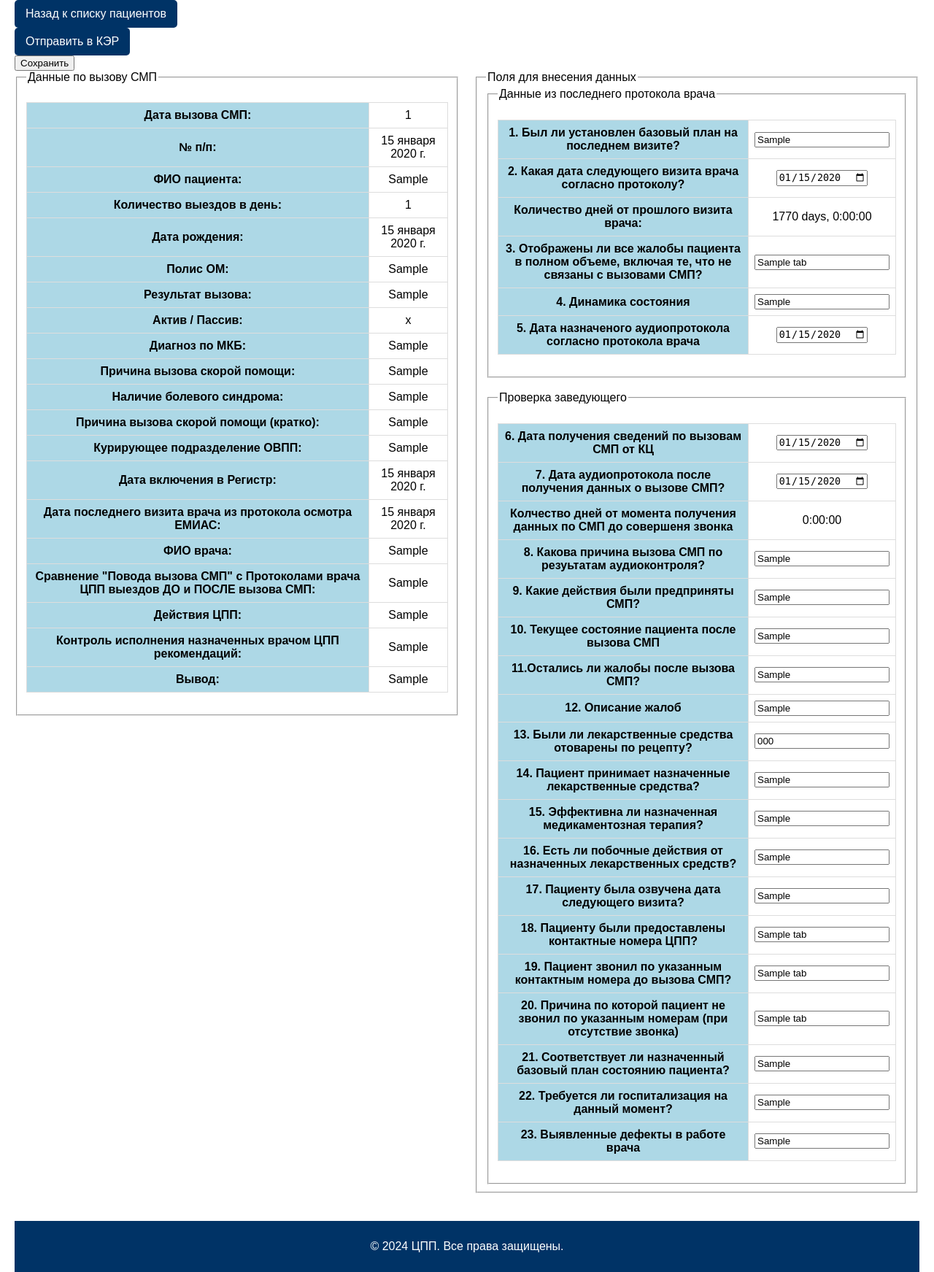
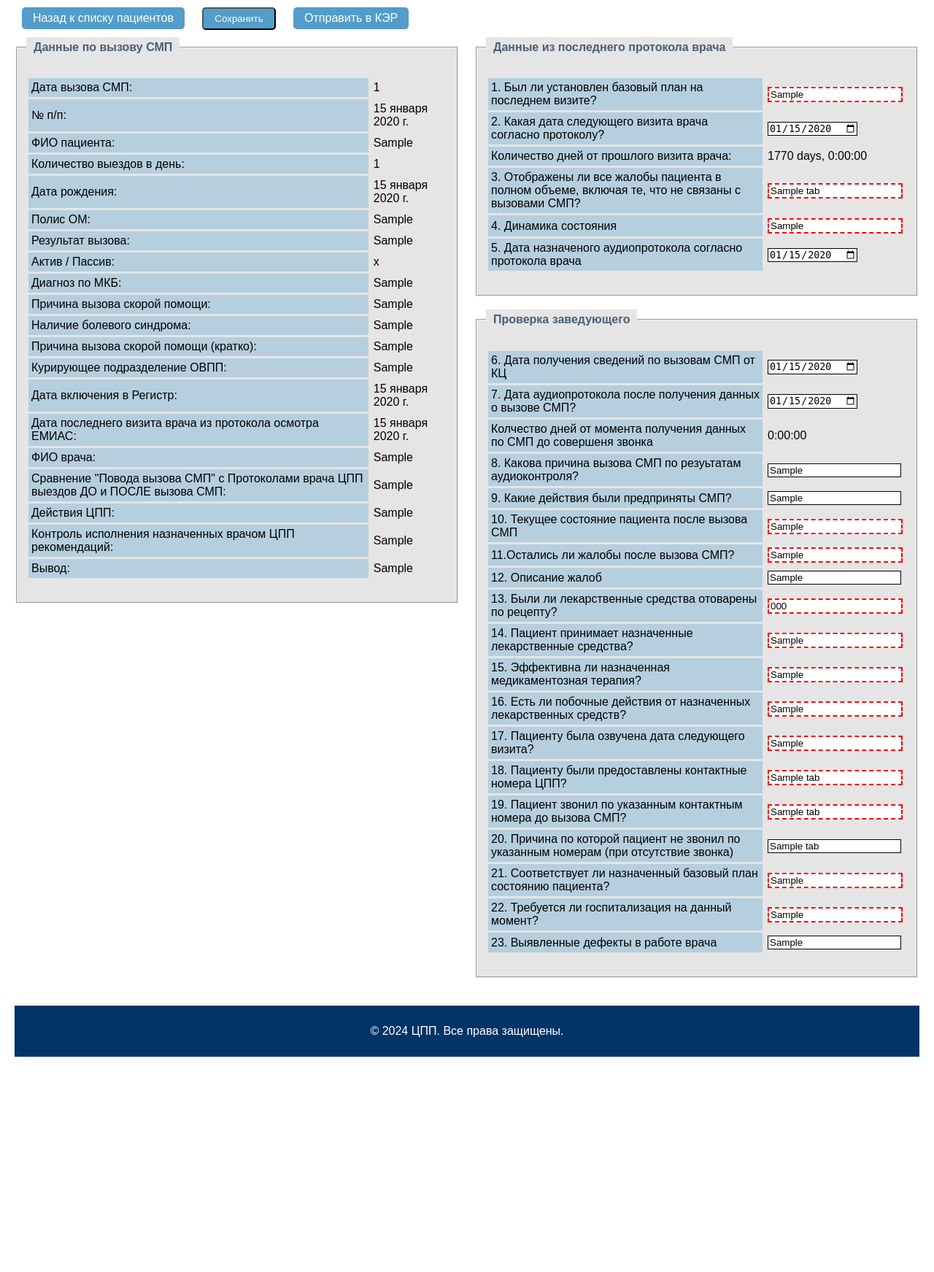
Before and after one commit to cheefdepat/smp, a Django app: page /edit/1/ in a window 1280 px wide. Shown: the part 146-1889 px from the top of the page at 73% size. After the commit the page ends 1594 px from the top, so only its background shows below. Run offline with Django 5.2, Linux system fonts and the light colour scheme; tables that the repository leaves empty hold one stand-in row (values such as "Sample post").

Commit message:
внешний вид стр пациентов, логирование, стили

```diff
--- a/myproj_smp/my_app_smp/static/css/styles.css
+++ b/myproj_smp/my_app_smp/static/css/styles.css
@@ -9,11 +9,14 @@
 }
 
 th {
-    background-color: #add8e6 !important; /* Светло-синий цвет для заголовка таблицы */
+    background-color: #b5cfde !important; /* Светло-синий цвет для заголовка таблицы */
+    font-weight: normal;
+    text-align: left;
+    color: #000000;
 }
 
 th, td {
-    text-align: center !important; /* Центрирование текста */
+    text-align: left !important; /* Центрирование текста */
 }
 
 header {
@@ -46,13 +49,13 @@
 }
 
 th, td {
-    border: 1px solid #ddd;
-    padding: 8px;
-    text-align: center; /* Центрирование текста */
+    border: 3px solid #e5e5e5;
+    padding: 4px;
+    text-align: left; /* Центрирование текста */
 }
 
 th {
-    background-color: #add8e6; /* Светло-синий цвет для заголовка таблицы */
+    background-color: #d4d4d4; /* Светло-синий цвет для заголовка таблицы */
 }
 
 footer {
@@ -63,6 +66,18 @@
     position: relative;
     bottom: 0;
     width: 100%;
+}
+
+fieldset {
+  background-color: #e5e5e5;
+  color: #000000;
+}
+
+legend {
+  background-color: #e5e5e5;
+  color: #495f75;
+  padding: 5px 10px;
+  font-weight: bold;
 }
 
 .pagination {
@@ -93,6 +108,22 @@
 .btn:hover {
     background-color: #005599; /* Цвет при наведении */
 }
+
+.btn_save {
+    display: inline-block;
+    padding: 6px 15px;
+    background-color: #529dc9; /* Темно-синий цвет */
+    color: white;
+    text-decoration: none;
+    border-radius: 5px;
+    transition: background-color 0.3s;
+    margin: 10px 10px;
+}
+
+.btn_save:hover {
+    background-color: #0070b0; /* Цвет при наведении */
+}
+
 .search-container {
     display: flex; /* Используем flexbox для горизонтального расположения */
     gap: 10px; /* Отступ между полями */
@@ -107,7 +138,15 @@
 }
 .field-group-2-columns {
     display: grid;
-    grid-template-columns: repeat(2, 1fr); /* 2 колонок */
+    grid-template-columns: repeat(2, 1fr); /* 2 колонки */
     gap: 20px; /* Промежуток между колонками */
     margin-bottom: 20px;
 }
+
+input:invalid {
+  border: 2px dashed red;
+}
+
+input:valid {
+  border: 1px solid black;
+}
--- a/myproj_smp/my_app_smp/templates/edit_pacient_short.html
+++ b/myproj_smp/my_app_smp/templates/edit_pacient_short.html
@@ -4,11 +4,9 @@
 {% block content %}
 
     <form method="POST">
-    <a href="{% url 'home' %}" class="btn">Назад к списку пациентов </a>  <br>
-        <a href="{% url 'send_to_ker' patient.id  %}" class="btn">Отправить в КЭР </a>  <br>
-
-        <button type="submit">Сохранить</button>
-
+        <a href="{% url 'home' %}" class="btn_save">Назад к списку пациентов </a>
+        <button class="btn_save" type="submit">Сохранить</button>
+        <a href="{% url 'send_to_ker' patient.id  %}" class="btn_save">Отправить в КЭР </a>
 
         {% csrf_token %}
 
@@ -102,13 +100,20 @@
             </div>
             <div>
                 <fieldset>
-                    <legend>Поля для внесения данных</legend>
-                    <fieldset>
                     <legend>Данные из последнего протокола врача</legend>
                     <table>
                         <tr>
                             <th>1. Был ли установлен базовый план на последнем визите?</th>
-                                <td><input type="text" name="byl_li_ustanovlen_bazovyj_plan_na_poslednem_vizite"  value="{{ patient.byl_li_ustanovlen_bazovyj_plan_na_poslednem_vizite }}" ></td>
+                            <td><input list="baz_plan" name="byl_li_ustanovlen_bazovyj_plan_na_poslednem_vizite"  value="{{ patient.byl_li_ustanovlen_bazovyj_plan_na_poslednem_vizite }}" required
+                                       pattern="1-5|1-14|1-30|1-60|Визит врача не назначен">
+                                <datalist id="baz_plan">
+                                    <option value="1-5">
+                                    <option value="1-14">
+                                    <option value="1-30">
+                                    <option value="1-60">
+                                    <option value="Визит врача не назначен">
+                                </datalist>
+                            </td>
                         </tr>
                         <tr>
                             <th>2. Какая дата следующего визита врача согласно протоколу?</th>
--- a/myproj_smp/my_app_smp/templates/home.html
+++ b/myproj_smp/my_app_smp/templates/home.html
@@ -41,7 +41,7 @@
         <a href="#" class="btn">КЭР</a>
         <a href="#" class="btn">Контакты</a>
         <a href="#" class="btn">Помощь</a>
-        <a href="/login/" class="btn">Авторизация</a>
+        <a href="/" class="btn">Авторизация</a>
        <a  href="{% url 'logout' %}" class="btn">Выход</a>
 
 
--- a/myproj_smp/my_app_smp/views.py
+++ b/myproj_smp/my_app_smp/views.py
@@ -12,8 +12,7 @@
 from django.contrib.auth.models import Group
 
 
-
-def login(request):
+def login_view(request):
     if request.method == 'POST':
         username = request.POST['username']
         password = request.POST['password']
@@ -21,22 +20,26 @@
 
         if user is not None:
             auth_login(request, user)
-            return redirect('home')  # Перенаправление на главную страницу
+            return redirect('home')
         else:
-            error_message = "Неверный логин или пароль."
+            error_message = "Вас нет в списке"
             return render(request, 'login.html', {'error_message': error_message})
 
     return render(request, 'login.html')
 
-# class MyprojectLogout(LogoutView):
-#     next_page  = reverse_lazy('home')
 
 def logout(request):
     auth_logout(request)  # Выход из аккаунта
     print("User logged out")  # Отладочное сообщение
-    return redirect('home')  # Перенаправление на главную страницу
+    return redirect('login')  # Перенаправление на главную страницу
+    # return render(request, 'login.html')
 
 
+# class MyprojectLogout(LogoutView):
+#     next_page  = reverse_lazy('login')
+
+
+# @login_required
 def home(request):
     # --------------
     # user_groups = request.user.groups.all()
@@ -95,14 +98,16 @@
         'records_per_page': records_per_page,
         'total_records': total_records,  # Передаем общее количество записей
         'unique_kurir': unique_kurir,  # Передаем уникальные значения в контекст
-        # 'groups': groups_, # Получаем все группы
+        'groups': user_groups_list, # Получаем все группы
     })
 
+# @login_required
 def patient_detail(request, id):
     patient = get_object_or_404(SmpRazborTab, id=id)  # Получаем запись по ID
 
     return render(request, 'patient_detail.html', {'patient': patient})
 
+# @login_required
 def edit_patient(request, id):
     patient = get_object_or_404(SmpRazborTab, id=id)
 
@@ -219,7 +224,6 @@
 
 
 def send_to_ker(request, id):
-# def send_to_ker(id):
     record = get_object_or_404(SmpRazborTab, id=id)
     record.ok_vps = "Передано в КЭР"  # Изменяем состояние поля
     record.save()  # Сохраняем изменения
--- a/myproj_smp/myproj_smp/urls.py
+++ b/myproj_smp/myproj_smp/urls.py
@@ -17,12 +17,16 @@
 from django.contrib import admin
 from django.urls import path, include
 from django.contrib.auth import views as auth_views
+from django.contrib.auth.views import LogoutView
+from my_app_smp import views
 
 urlpatterns = [
     path('admin/', admin.site.urls),
 
     path('', include('my_app_smp.url_smp')),  # Подключаем маршруты приложения
-    path('accounts/login/', auth_views.LoginView.as_view(), name='login'),   ###### 3
-    path('accounts/logout/', auth_views.LogoutView.as_view(), name=' home') ###### 3
+    # path('accounts/login/', auth_views.LoginView.as_view(), name='login'),   ###### 3
+    # path('accounts/logout/', auth_views.LogoutView.as_view(), name='login') ###### 3
+    path('logout/', LogoutView.as_view(next_page='login'), name='logout'),
+    path('login/', views.login_view, name='login'),  # Предполагается, что у вас есть представление для входа
 
 ]
```
Also changed, not shown: other parts of myproj_smp/my_app_smp/templates/edit_pacient_short.html (+19 -14 lines), myproj_smp/my_app_smp/templates/login.html (+76 -13 lines), myproj_smp/my_app_smp/url_smp.py (+9 -4 lines). Lines whose indentation alone changed are shown as unchanged.
